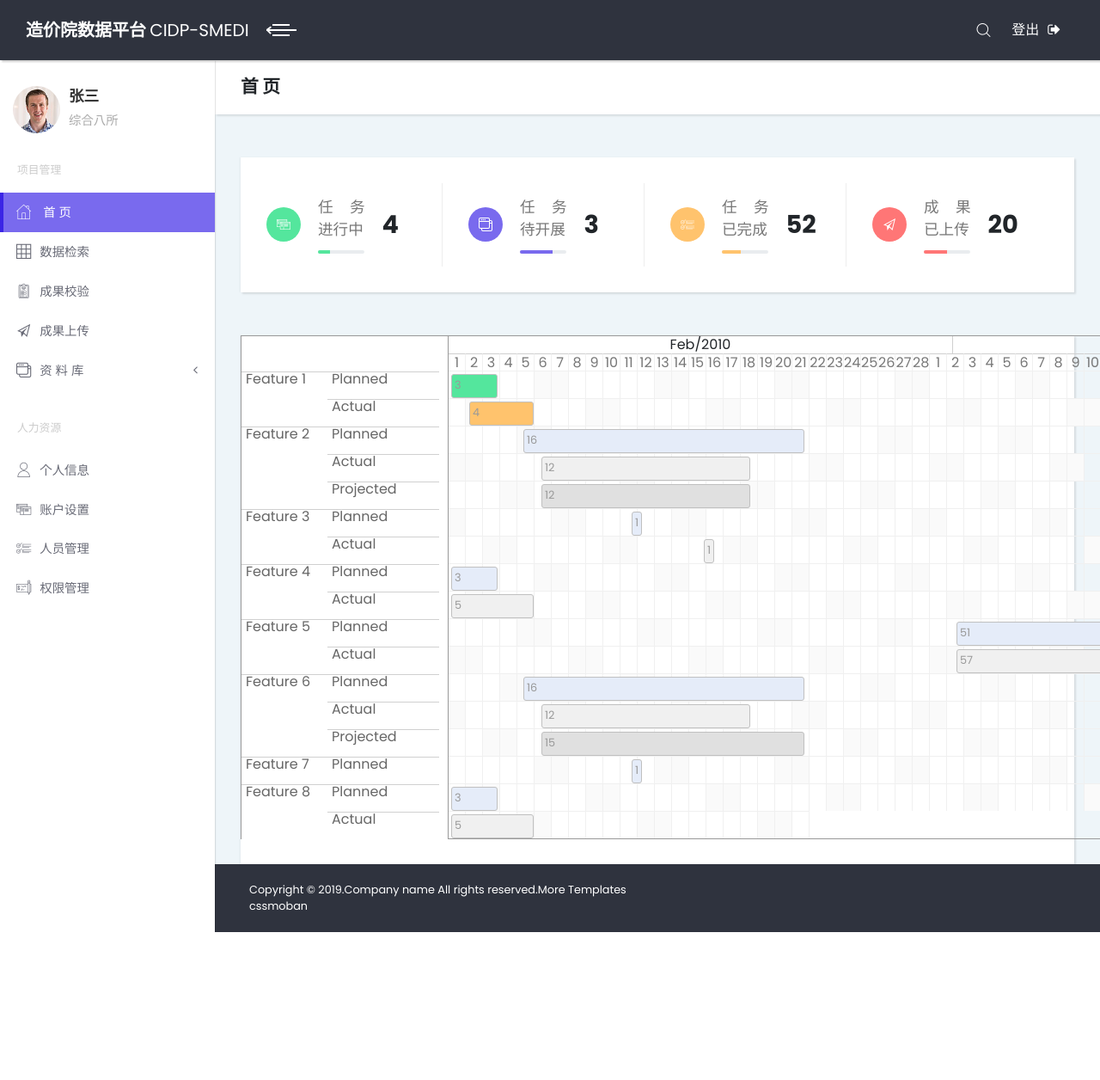
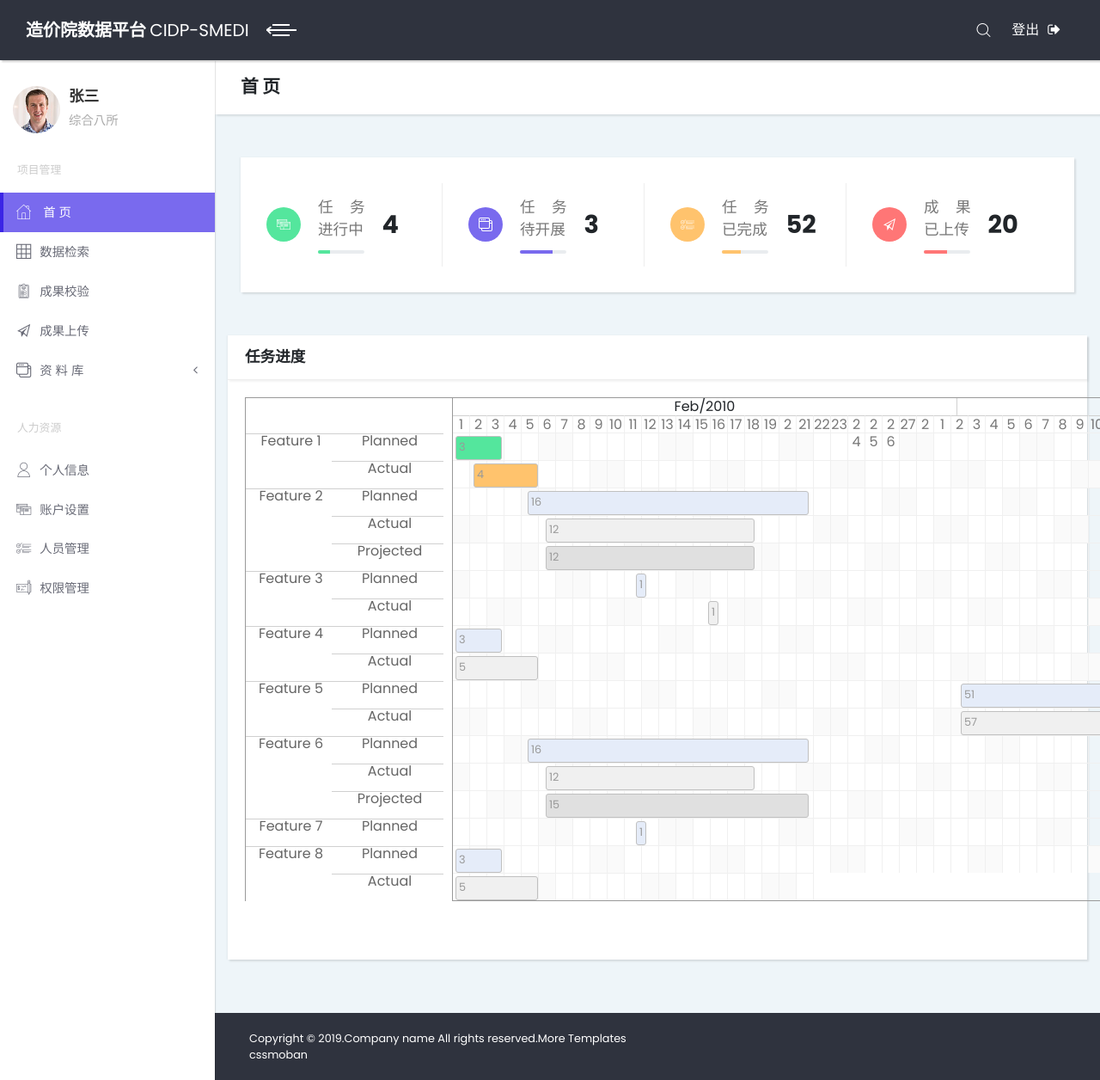
Before and after one commit to ArjenCole/SMEDI_CIDataPlatform, a Django app: page /index/ in a window 1280 px wide. Shown: the whole page at 86% size. Before the commit the page ends 1084 px from the top, so only its background shows below. Run offline with Django 3.2, Linux system fonts and the light colour scheme; some libraries are stand-ins or nearby versions.

Commit message:
首页甘特图增加描述栏

```diff
--- a/templates/index.html
+++ b/templates/index.html
@@ -210,9 +210,12 @@
               </div>
             </div>
           </section>
-          <section class="dashboard-counts no-padding-bottom">
-            <div class="container-fluid">
-              <div class="column bg-white has-shadow">
+          <section class="col-lg-12">
+            <div class="card">
+              <div class="card-header d-flex align-items-center">
+                <h3 class="h4">任务进度</h3>
+              </div>
+              <div class="card-body text-center">
                     <div id="ganttChart"></div>
                     <br/><br/>
                     <div id="eventMessage"></div>
```
